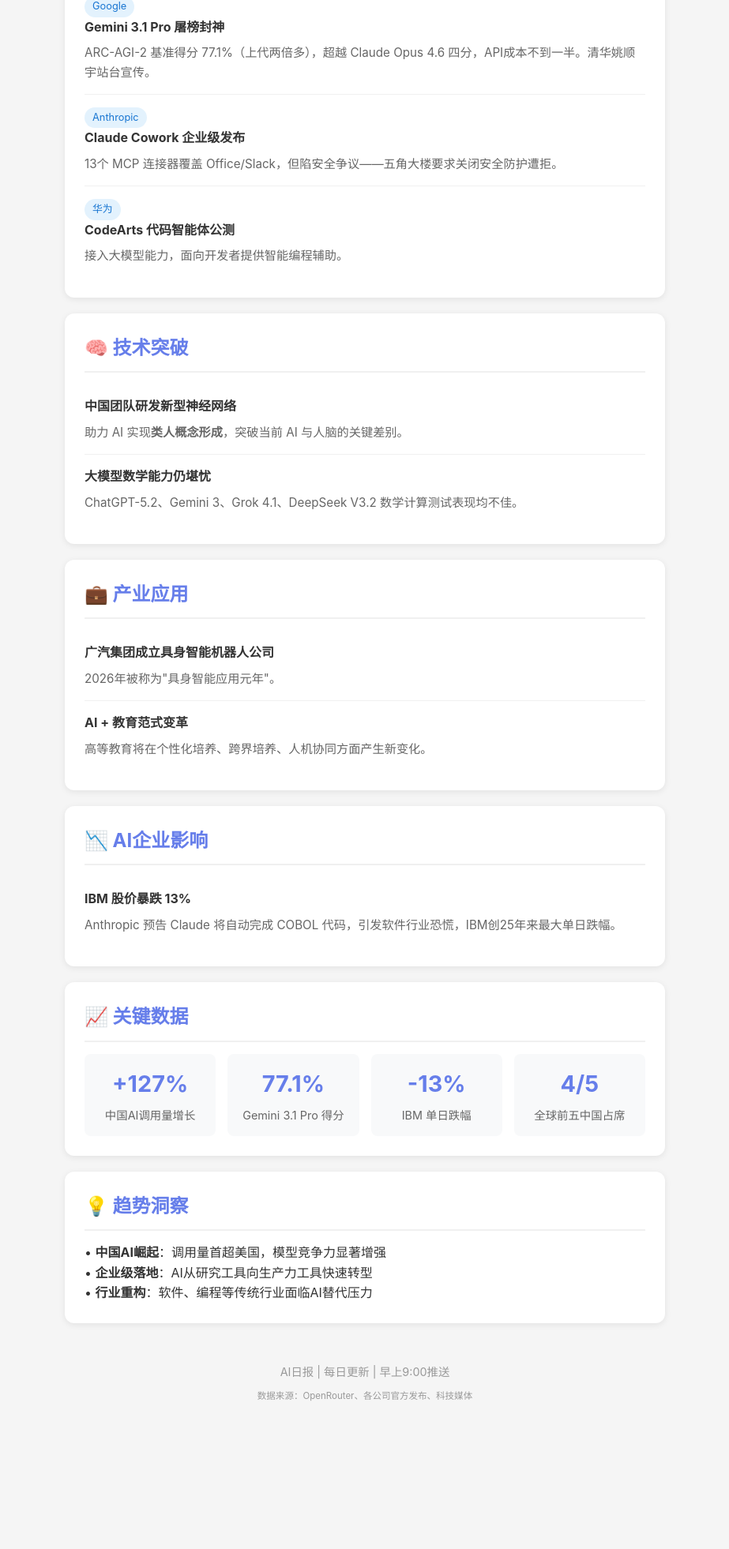
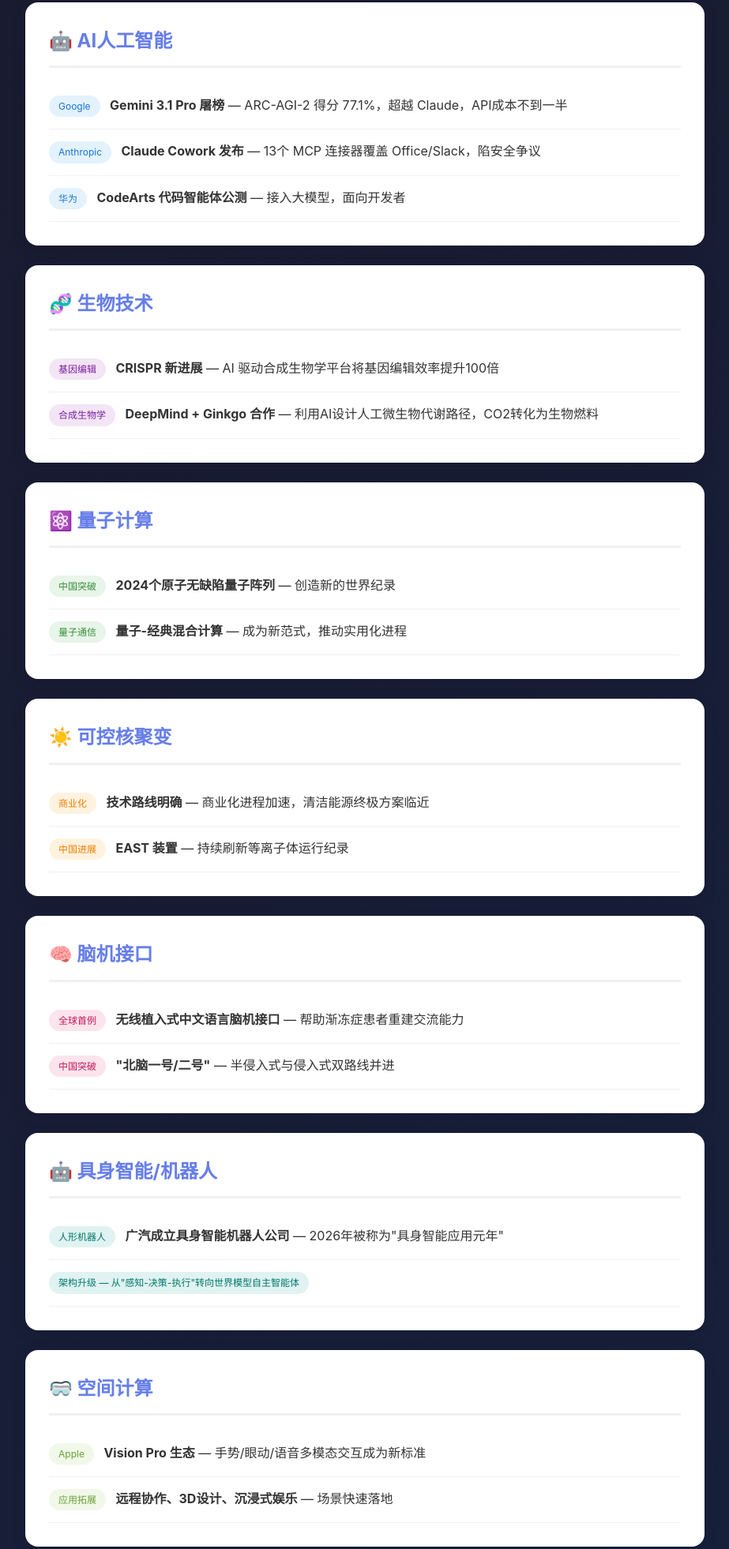
Before and after one commit to bianchunshan/ai-daily, a plain HTML site: page index.html in a window 1280 px wide. Shown: the part 610-2572 px from the top of the page at 79% size, without its empty margins (178-1101 px from the left). Before the commit the page ends 2438 px from the top, so only its background shows below. Drawn offline with Linux system fonts and the light colour scheme.

Commit message:
Update: 前沿科技日报完整版 - 7大领域

```diff
--- a/index.html
+++ b/index.html
@@ -3,116 +3,130 @@
 <head>
     <meta charset="UTF-8">
     <meta name="viewport" content="width=device-width, initial-scale=1.0">
-    <title>AI日报 - 每日人工智能资讯</title>
+    <title>前沿科技日报 - AI·生物·量子·核聚变·脑机接口</title>
     <style>
         * { margin: 0; padding: 0; box-sizing: border-box; }
         body {
             font-family: -apple-system, BlinkMacSystemFont, 'Segoe UI', 'PingFang SC', 'Microsoft YaHei', sans-serif;
-            background: #f5f5f5;
+            background: linear-gradient(135deg, #1a1a2e 0%, #16213e 100%);
             color: #333;
             line-height: 1.6;
+            min-height: 100vh;
         }
         .container {
-            max-width: 800px;
+            max-width: 900px;
             margin: 0 auto;
             padding: 20px;
         }
         header {
             background: linear-gradient(135deg, #667eea 0%, #764ba2 100%);
             color: white;
-            padding: 40px 20px;
+            padding: 50px 20px;
             text-align: center;
-            border-radius: 12px;
+            border-radius: 16px;
             margin-bottom: 30px;
+            box-shadow: 0 10px 40px rgba(102, 126, 234, 0.3);
         }
-        header h1 { font-size: 2.5em; margin-bottom: 10px; }
-        header p { opacity: 0.9; font-size: 1.1em; }
+        header h1 { font-size: 2.8em; margin-bottom: 15px; }
+        header p { opacity: 0.95; font-size: 1.2em; }
         .date-badge {
             display: inline-block;
             background: rgba(255,255,255,0.2);
-            padding: 5px 15px;
+            padding: 8px 20px;
+            border-radius: 25px;
+            margin-top: 20px;
+        }
+        .nav-tags {
+            display: flex;
+            flex-wrap: wrap;
+            gap: 10px;
+            justify-content: center;
+            margin-bottom: 30px;
+        }
+        .nav-tag {
+            background: rgba(255,255,255,0.1);
+            color: white;
+            padding: 8px 16px;
             border-radius: 20px;
-            margin-top: 15px;
+            font-size: 0.85em;
         }
         .card {
             background: white;
-            border-radius: 12px;
-            padding: 25px;
-            margin-bottom: 20px;
-            box-shadow: 0 2px 8px rgba(0,0,0,0.08);
+            border-radius: 16px;
+            padding: 30px;
+            margin-bottom: 25px;
+            box-shadow: 0 4px 20px rgba(0,0,0,0.1);
         }
         .card h2 {
             color: #667eea;
-            margin-bottom: 15px;
-            padding-bottom: 10px;
-            border-bottom: 2px solid #f0f0f0;
+            margin-bottom: 20px;
+            padding-bottom: 12px;
+            border-bottom: 3px solid #f0f0f0;
         }
         .hot-item {
             background: linear-gradient(135deg, #ff6b6b 0%, #ee5a5a 100%);
             color: white;
-            padding: 20px;
-            border-radius: 10px;
-            margin-bottom: 15px;
+            padding: 25px;
+            border-radius: 12px;
         }
-        .hot-item h3 { margin-bottom: 10px; }
+        .tag {
+            display: inline-block;
+            padding: 4px 12px;
+            border-radius: 15px;
+            font-size: 0.75em;
+            margin-right: 8px;
+        }
+        .tag-ai { background: #e3f2fd; color: #1976d2; }
+        .tag-bio { background: #f3e5f5; color: #7b1fa2; }
+        .tag-quantum { background: #e8f5e9; color: #388e3c; }
+        .tag-fusion { background: #fff3e0; color: #f57c00; }
+        .tag-bci { background: #fce4ec; color: #c2185b; }
+        .tag-robot { background: #e0f2f1; color: #00796b; }
+        .tag-xr { background: #f1f8e9; color: #689f38; }
         .news-item {
             padding: 15px 0;
             border-bottom: 1px solid #f0f0f0;
         }
-        .news-item:last-child { border-bottom: none; }
-        .news-item h4 { color: #333; margin-bottom: 8px; }
-        .news-item p { color: #666; font-size: 0.95em; }
-        .tag {
-            display: inline-block;
-            background: #e3f2fd;
-            color: #1976d2;
-            padding: 3px 10px;
-            border-radius: 15px;
-            font-size: 0.8em;
-            margin-right: 5px;
-        }
         .stats {
             display: grid;
-            grid-template-columns: repeat(auto-fit, minmax(150px, 1fr));
+            grid-template-columns: repeat(auto-fit, minmax(140px, 1fr));
             gap: 15px;
-            margin-top: 15px;
         }
         .stat-item {
             background: #f8f9fa;
-            padding: 15px;
-            border-radius: 8px;
+            padding: 20px;
+            border-radius: 12px;
             text-align: center;
         }
         .stat-value {
-            font-size: 1.8em;
+            font-size: 2em;
             font-weight: bold;
             color: #667eea;
         }
-        .stat-label {
-            color: #666;
-            font-size: 0.9em;
-            margin-top: 5px;
-        }
         footer {
             text-align: center;
-            padding: 30px;
-            color: #999;
-            font-size: 0.9em;
-        }
-        @media (max-width: 600px) {
-            header h1 { font-size: 1.8em; }
-            .container { padding: 10px; }
-            .card { padding: 15px; }
+            padding: 40px;
+            color: rgba(255,255,255,0.6);
         }
     </style>
 </head>
 <body>
     <div class="container">
         <header>
-            <h1>🤖 AI日报</h1>
-            <p>每日人工智能资讯精选</p>
-            <div class="date-badge">2026年2月27日 星期五</div>
+            <h1>🚀 前沿科技日报</h1>
+            <p>AI · 生物技术 · 量子计算 · 核聚变 · 脑机接口 · 机器人 · 空间计算</p>
+            <div class="date-badge">2026年2月28日 星期六</div>
         </header>
+
+        <div class="nav-tags">
+            <span class="nav-tag">🤖 AI</span>
+            <span class="nav-tag">🧬 生物技术</span>
+            <span class="nav-tag">⚛️ 量子计算</span>
+            <span class="nav-tag">☀️ 核聚变</span>
+            <span class="nav-tag">🧠 脑机接口</span>
+            <span class="nav-tag">🤖 具身智能</span>
+            <span class="nav-tag">🥽 空间计算</span>
+        </div>
 
         <div class="card">
             <div class="hot-item">
@@ -122,53 +136,89 @@
         </div>
 
         <div class="card">
-            <h2>🏢 大厂动态</h2>
+            <h2>🤖 AI人工智能</h2>
             <div class="news-item">
-                <span class="tag">Google</span>
-                <h4>Gemini 3.1 Pro 屠榜封神</h4>
-                <p>ARC-AGI-2 基准得分 77.1%（上代两倍多），超越 Claude Opus 4.6 四分，API成本不到一半。清华姚顺宇站台宣传。</p>
+                <span class="tag tag-ai">Google</span>
+                <strong>Gemini 3.1 Pro 屠榜</strong> — ARC-AGI-2 得分 77.1%，超越 Claude，API成本不到一半
             </div>
             <div class="news-item">
-                <span class="tag">Anthropic</span>
-                <h4>Claude Cowork 企业级发布</h4>
-                <p>13个 MCP 连接器覆盖 Office/Slack，但陷安全争议——五角大楼要求关闭安全防护遭拒。</p>
+                <span class="tag tag-ai">Anthropic</span>
+                <strong>Claude Cowork 发布</strong> — 13个 MCP 连接器覆盖 Office/Slack，陷安全争议
             </div>
             <div class="news-item">
-                <span class="tag">华为</span>
-                <h4>CodeArts 代码智能体公测</h4>
-                <p>接入大模型能力，面向开发者提供智能编程辅助。</p>
+                <span class="tag tag-ai">华为</span>
+                <strong>CodeArts 代码智能体公测</strong> — 接入大模型，面向开发者
             </div>
         </div>
 
         <div class="card">
-            <h2>🧠 技术突破</h2>
+            <h2>🧬 生物技术</h2>
             <div class="news-item">
-                <h4>中国团队研发新型神经网络</h4>
-                <p>助力 AI 实现<strong>类人概念形成</strong>，突破当前 AI 与人脑的关键差别。</p>
+                <span class="tag tag-bio">基因编辑</span>
+                <strong>CRISPR 新进展</strong> — AI 驱动合成生物学平台将基因编辑效率提升100倍
             </div>
             <div class="news-item">
-                <h4>大模型数学能力仍堪忧</h4>
-                <p>ChatGPT-5.2、Gemini 3、Grok 4.1、DeepSeek V3.2 数学计算测试表现均不佳。</p>
+                <span class="tag tag-bio">合成生物学</span>
+                <strong>DeepMind + Ginkgo 合作</strong> — 利用AI设计人工微生物代谢路径，CO2转化为生物燃料
             </div>
         </div>
 
         <div class="card">
-            <h2>💼 产业应用</h2>
+            <h2>⚛️ 量子计算</h2>
             <div class="news-item">
-                <h4>广汽集团成立具身智能机器人公司</h4>
-                <p>2026年被称为"具身智能应用元年"。</p>
+                <span class="tag tag-quantum">中国突破</span>
+                <strong>2024个原子无缺陷量子阵列</strong> — 创造新的世界纪录
             </div>
             <div class="news-item">
-                <h4>AI + 教育范式变革</h4>
-                <p>高等教育将在个性化培养、跨界培养、人机协同方面产生新变化。</p>
+                <span class="tag tag-quantum">量子通信</span>
+                <strong>量子-经典混合计算</strong> — 成为新范式，推动实用化进程
             </div>
         </div>
 
         <div class="card">
-            <h2>📉 AI企业影响</h2>
+            <h2>☀️ 可控核聚变</h2>
             <div class="news-item">
-                <h4>IBM 股价暴跌 13%</h4>
-                <p>Anthropic 预告 Claude 将自动完成 COBOL 代码，引发软件行业恐慌，IBM创25年来最大单日跌幅。</p>
+                <span class="tag tag-fusion">商业化</span>
+                <strong>技术路线明确</strong> — 商业化进程加速，清洁能源终极方案临近
+            </div>
+            <div class="news-item">
+                <span class="tag tag-fusion">中国进展</span>
+                <strong>EAST 装置</strong> — 持续刷新等离子体运行纪录
+            </div>
+        </div>
+
+        <div class="card">
+            <h2>🧠 脑机接口</h2>
+            <div class="news-item">
+                <span class="tag tag-bci">全球首例</span>
+                <strong>无线植入式中文语言脑机接口</strong> — 帮助渐冻症患者重建交流能力
+            </div>
+            <div class="news-item">
+                <span class="tag tag-bci">中国突破</span>
+                <strong>"北脑一号/二号"</strong> — 半侵入式与侵入式双路线并进
+            </div>
+        </div>
+
+        <div class="card">
+            <h2>🤖 具身智能/机器人</h2>
+            <div class="news-item">
+                <span class="tag tag-robot">人形机器人</span>
+                <strong>广汽成立具身智能机器人公司</strong> — 2026年被称为"具身智能应用元年"
+            </div>
+            <div class="news-item">
+                <span class="tag tag-robot">架构升级</strong> — 从"感知-决策-执行"转向世界模型自主智能体
+            </div>
+        </div>
+
+        <div class="card">
+            <h2>🥽 空间计算</h2>
+            <div class="news-item">
+                <span class="tag tag-xr">Apple</span>
+                <strong>Vision Pro 生态</strong> — 手势/眼动/语音多模态交互成为新标准
+            </div>
+            <div class="news-item">
+                <span class="tag tag-xr">应用拓展</span>
+                <strong>远程协作、3D设计、沉浸式娱乐</strong> — 场景快速落地
             </div>
         </div>
 
@@ -177,33 +227,34 @@
             <div class="stats">
                 <div class="stat-item">
                     <div class="stat-value">+127%</div>
-                    <div class="stat-label">中国AI调用量增长</div>
+                    <div>中国AI调用量</div>
                 </div>
                 <div class="stat-item">
                     <div class="stat-value">77.1%</div>
-                    <div class="stat-label">Gemini 3.1 Pro 得分</div>
+                    <div>Gemini 3.1得分</div>
                 </div>
                 <div class="stat-item">
-                    <div class="stat-value">-13%</div>
-                    <div class="stat-label">IBM 单日跌幅</div>
+                    <div class="stat-value">2024</div>
+                    <div>量子比特数</div>
                 </div>
                 <div class="stat-item">
                     <div class="stat-value">4/5</div>
-                    <div class="stat-label">全球前五中国占席</div>
+                    <div>全球前五中国占席</div>
                 </div>
             </div>
         </div>
 
         <div class="card">
             <h2>💡 趋势洞察</h2>
-            <p>• <strong>中国AI崛起</strong>：调用量首超美国，模型竞争力显著增强</p>
-            <p>• <strong>企业级落地</strong>：AI从研究工具向生产力工具快速转型</p>
-            <p>• <strong>行业重构</strong>：软件、编程等传统行业面临AI替代压力</p>
+            <p>• <strong>中国科技崛起</strong>：AI、量子计算等领域实现从跟跑到领跑</p>
+            <p>• <strong>技术融合加速</strong>：AI+生物、AI+量子、AI+核聚变成为新范式</p>
+            <p>• <strong>产业化临界点</strong>：具身智能、脑机接口从实验室走向市场</p>
+            <p>• <strong>能源革命临近</strong>：可控核聚变商业化倒计时开启</p>
         </div>
 
         <footer>
-            <p>AI日报 | 每日更新 | 早上9:00推送</p>
-            <p style="margin-top: 10px; font-size: 0.8em;">数据来源：OpenRouter、各公司官方发布、科技媒体</p>
+            <p>前沿科技日报 | 每日更新 | 早上9:00</p>
+            <div class="update-time">更新时间：2026年2月28日 00:00</div>
         </footer>
     </div>
 </body>
```
